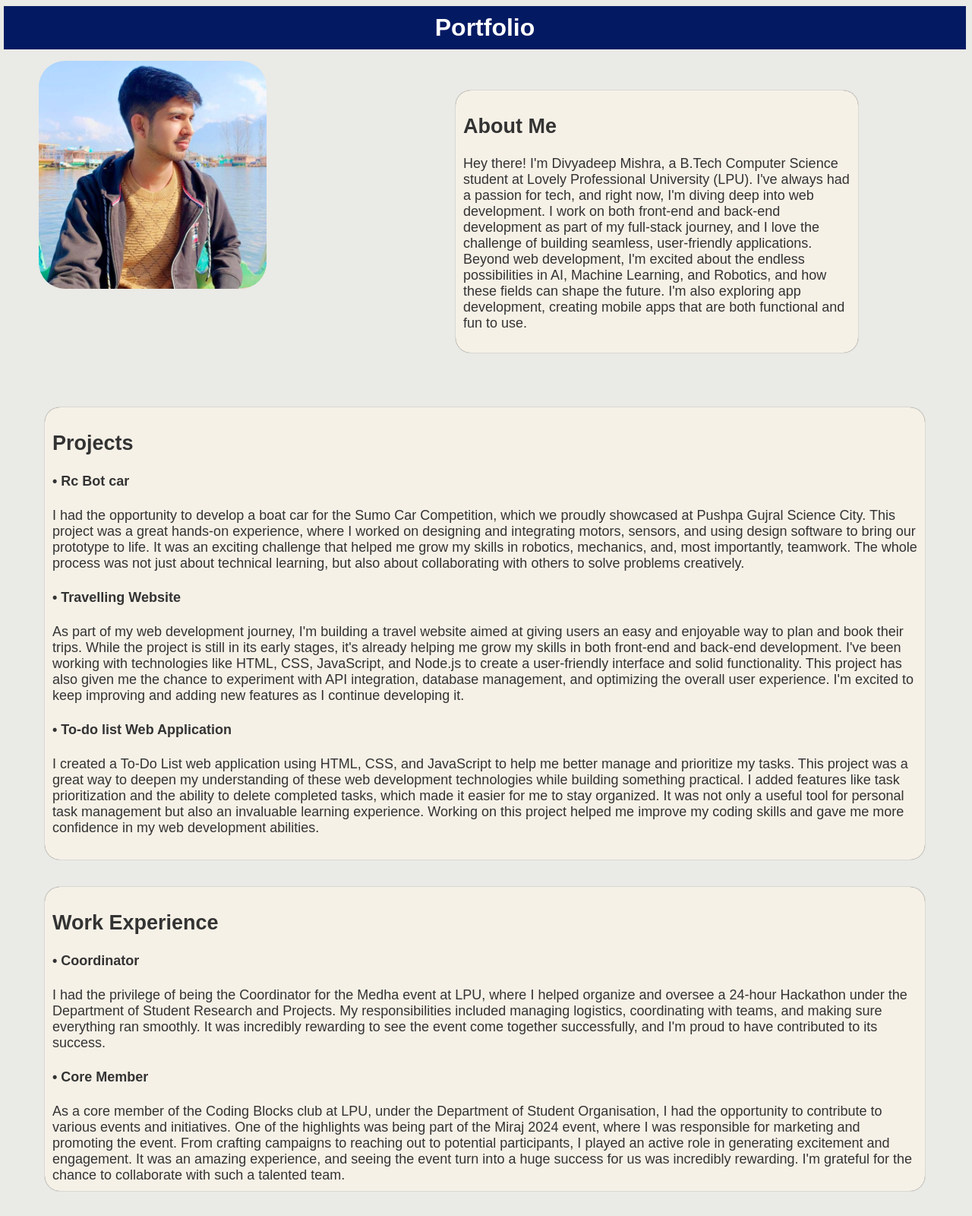
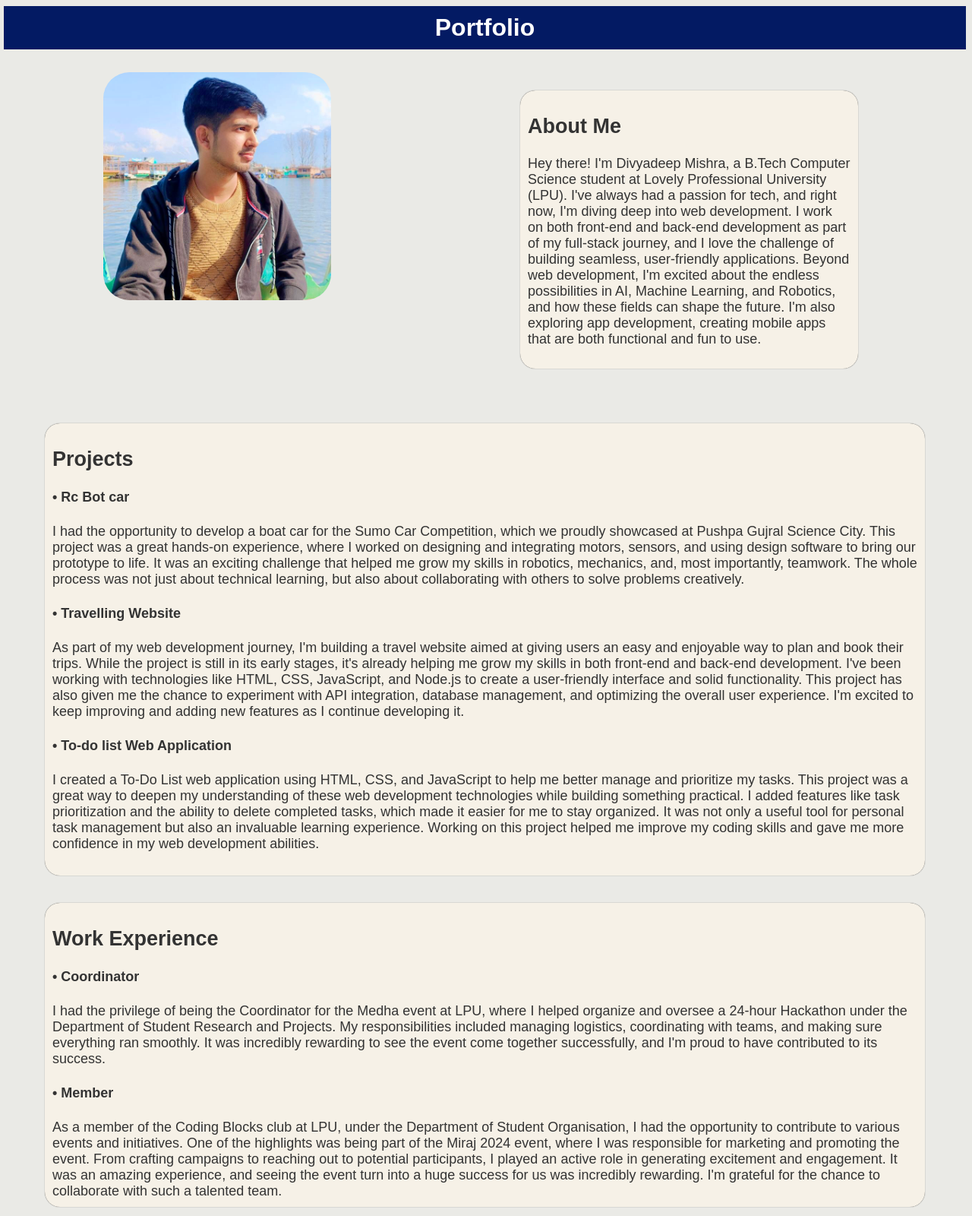
Before and after one commit to divydeepmishra/WinterOfCode, a website: page portfolio1.html in a window 1280 px wide. Shown: the top 1600 px of the page at 76% size. Drawn offline with Linux system fonts and the light colour scheme.

Commit message:
portfolio using html&CSS

```diff
--- a/portfolio1.html
+++ b/portfolio1.html
@@ -24,9 +24,10 @@
         img {
             width: 300px;
             height: 300px;
-            margin-left: 15px;
+            margin-left: 100px;
             padding: 15px;
             border-radius: 15%;
+            margin-top: 15px;
 
 
         }
@@ -208,8 +209,8 @@
         24-hour Hackathon under the Department of Student Research and Projects. My responsibilities included managing
         logistics, coordinating with teams, and making sure everything ran smoothly. It was incredibly rewarding to see
         the event come together successfully, and I'm proud to have contributed to its success.
-        <h4>• Core Member</h4>
-        As a core member of the Coding Blocks club at LPU, under the Department of Student Organisation, I had the
+        <h4>• Member</h4>
+        As a member of the Coding Blocks club at LPU, under the Department of Student Organisation, I had the
         opportunity to contribute to various events and initiatives. One of the highlights was being part of the Miraj
         2024 event, where I was responsible for marketing and promoting the event. From crafting campaigns to reaching
         out to potential participants, I played an active role in generating excitement and engagement. It was an
```
